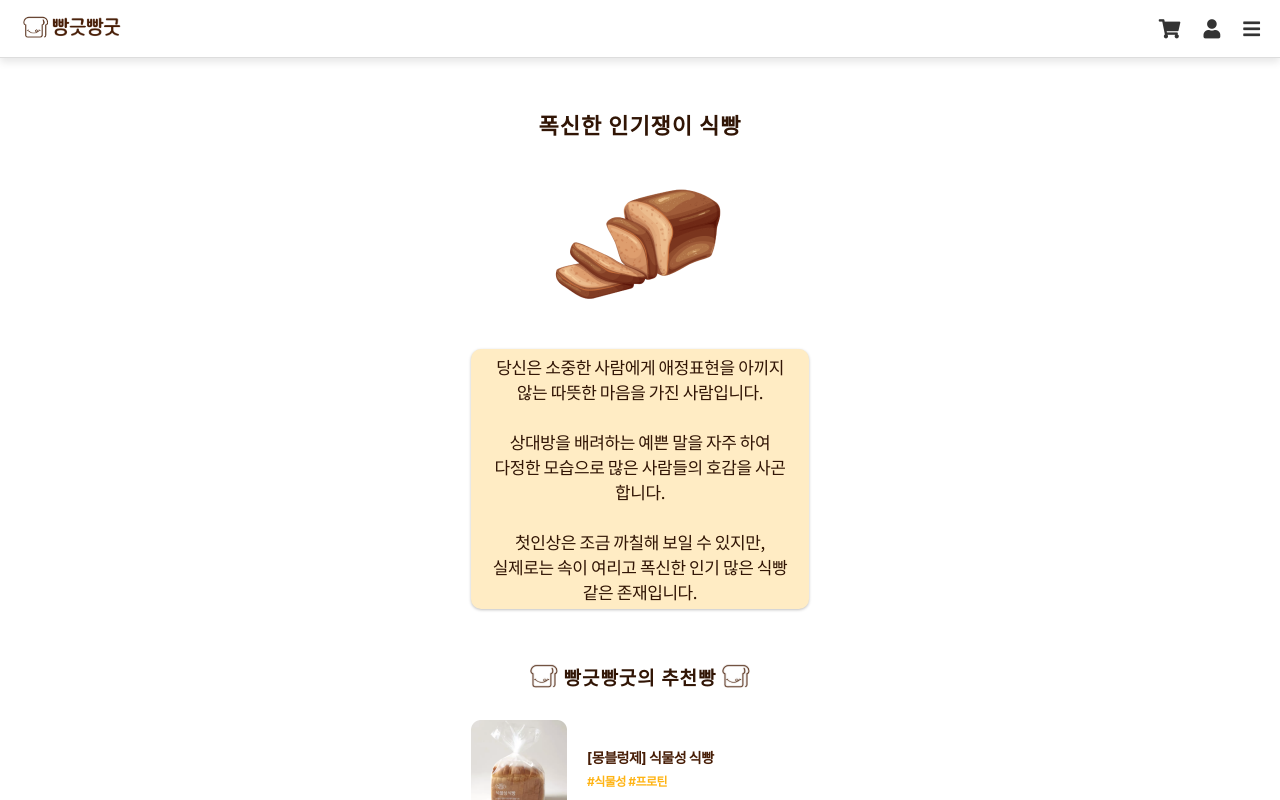
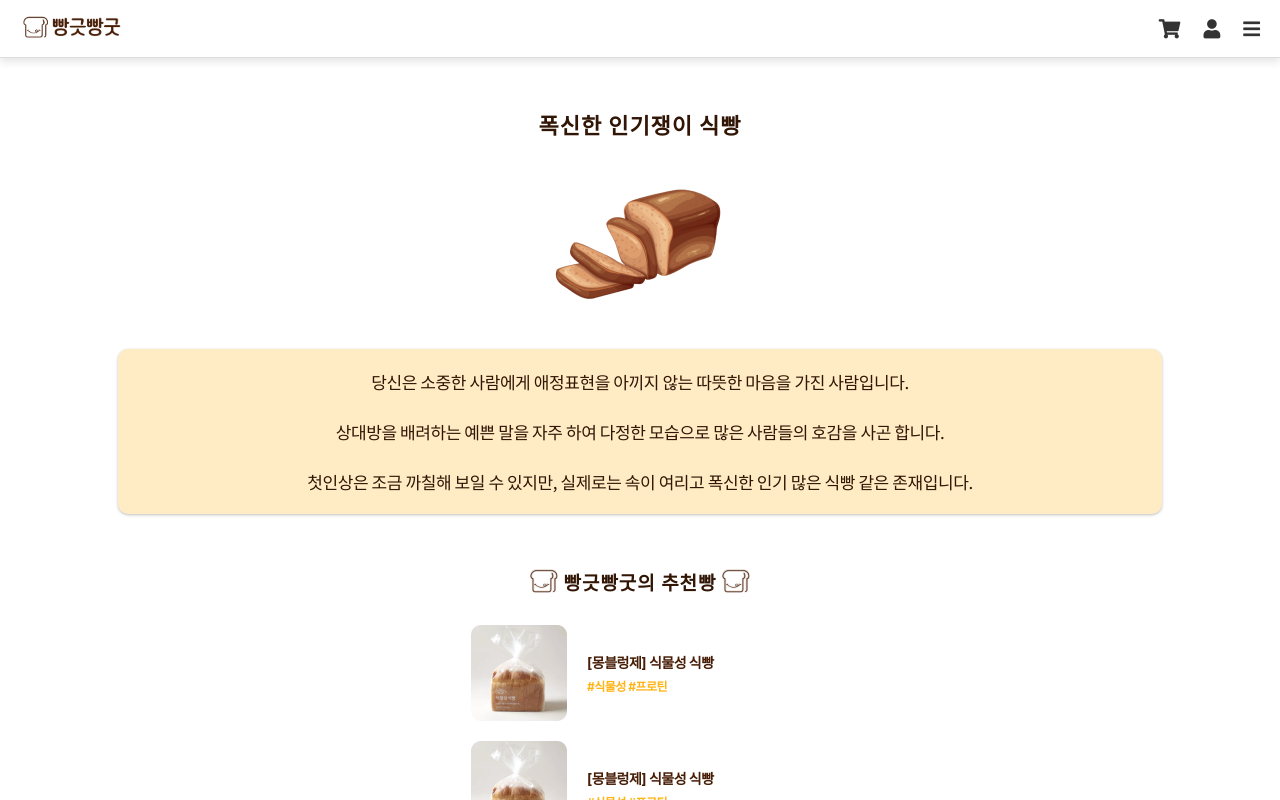
Before and after one commit to Likelion-at-SMWU-12th/DreamPatissier-Client, a React (Create React App) app in the folder dream/: page /test/result/1 in a window 1280 px wide. Shown: the top 800 px of the page. Built offline with nearby package versions, Linux system fonts and the light colour scheme; a web font is replaced by a local one.

Commit message:
[Add] 유형 점수 계산 관련 수정

```diff
--- a/dream/src/components/Result.jsx
+++ b/dream/src/components/Result.jsx
@@ -120,18 +120,19 @@ const TypeTextBox = styled.div`
   justify-content: center;
   align-items: center;
   text-align: center;
-  width: 338px;
-  height: 260px;
+  width: 80%;
+  height: auto;
   border-radius: 10px;
   margin: 0;
   box-shadow: 0px 1px 3px 0px rgba(0, 0, 0, 0.25);
+  padding: 20px 10px;
 `;
 const Text = styled.div`
   font-size: 17px;
   letter-spacing: -0.41px;
   font-family: "Noto Sans KR";
   font-weight: regular;
-  width: 295px;
+  width: 80%;
   height: auto;
   box-sizing: border-box;
   word-break: keep-all;
--- a/dream/src/pages/userpage/TestBread.js
+++ b/dream/src/pages/userpage/TestBread.js
@@ -65,16 +65,30 @@ const TestBread = () => {
     },
   ];
 
+  // 최종 점수를 "FP"와 같은 문자열 형태로 변환하는 함수
+  const getResultString = (scores) => {
+    const resultArray = [];
+    if (scores.F >= scores.T) resultArray.push("F");
+    else resultArray.push("T");
+    if (scores.P >= scores.J) resultArray.push("P");
+    else resultArray.push("J");
+    return resultArray.join("");
+  };
+
   // 선택지 클릭 핸들러
   const handleOptionClick = (type, navigate, page) => {
-    setScores({ ...scores, [type]: scores[type] + 1 });
+    setScores((prevScores) => {
+      const updatedScores = { ...prevScores, [type]: prevScores[type] + 1 };
       const nextPage = page + 1;
       if (nextPage < questions.length) {
         navigate(`/test/questions/${nextPage + 1}`);
       } else {
         // 최종 질문 후 점수 제출
+        const resultString = getResultString(updatedScores);
+        console.log("Final Scores:", updatedScores); // 최종 점수 콘솔에 출력
+        console.log("Result String:", resultString); // 최종 결과 문자열 콘솔에 출력
         axios
-        .post("/test/submit", scores)
+          .post("/test/submit", { resultString })
           .then((response) => {
             setResultId(response.data.resultId); // 서버로부터 결과 ID를 받아옴
             navigate(`/test/result/${response.data.resultId}`);
@@ -83,6 +97,8 @@ const TestBread = () => {
             console.error("Error submitting test results", error);
           });
       }
+      return updatedScores;
+    });
   };
 
   return (
@@ -102,7 +118,7 @@ const TestBread = () => {
   );
 };
 
-// 질문 페이지 컴포넌트
+// 페이지 넘김 관련 컴포넌트
 const QuestionPage = ({ questions, handleOptionClick }) => {
   const { page } = useParams();
   const navigate = useNavigate();
@@ -111,9 +127,13 @@ const QuestionPage = ({ questions, handleOptionClick }) => {
   useEffect(() => {
     // 페이지 인덱스가 유효한지 확인하고 유효하지 않으면 첫 번째 질문으로 리다이렉트
     if (isNaN(pageIndex) || pageIndex < 0 || pageIndex >= questions.length) {
-      navigate(`/test/questions/1`);
+      navigate("/test/questions/1");
     }
   }, [pageIndex, navigate, questions.length]);
+
+  if (pageIndex < 0 || pageIndex >= questions.length) {
+    return null;
+  }
 
   return (
     <div>
```
Lines whose indentation alone changed are shown as unchanged.
